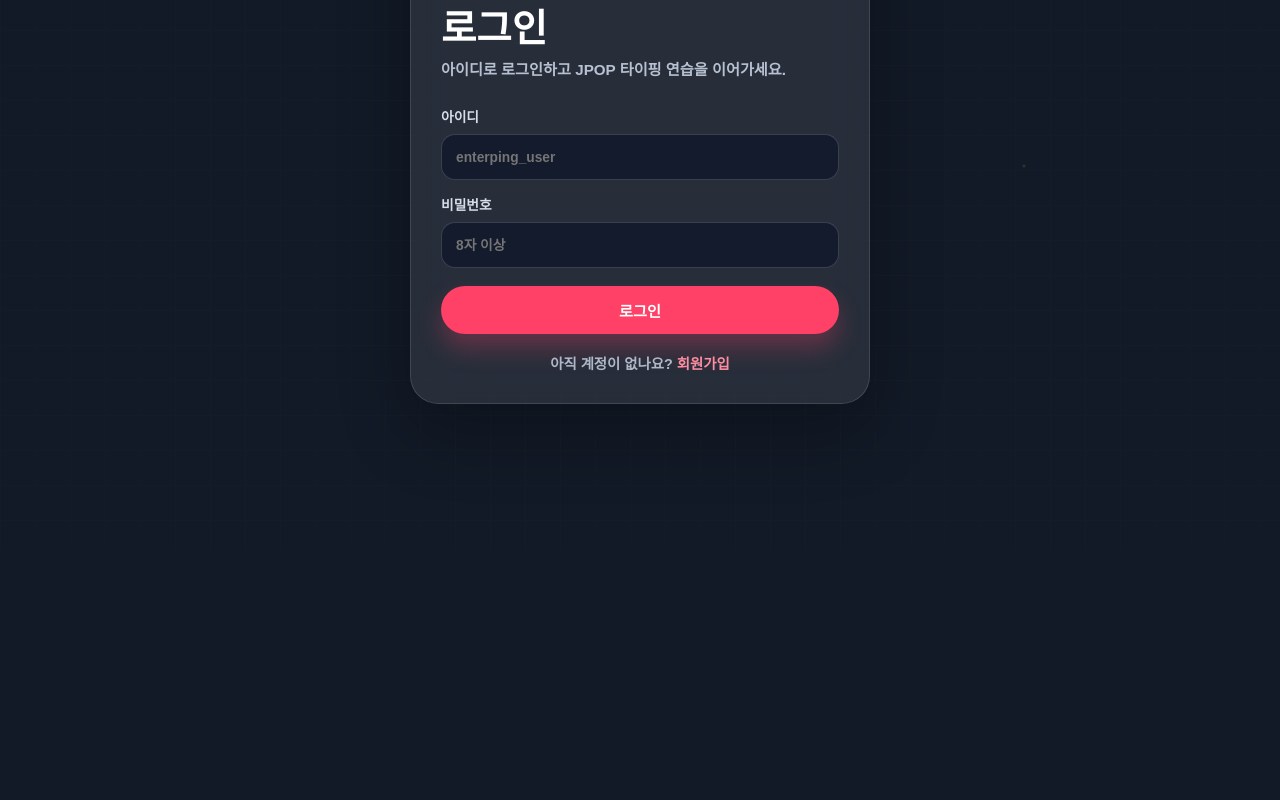
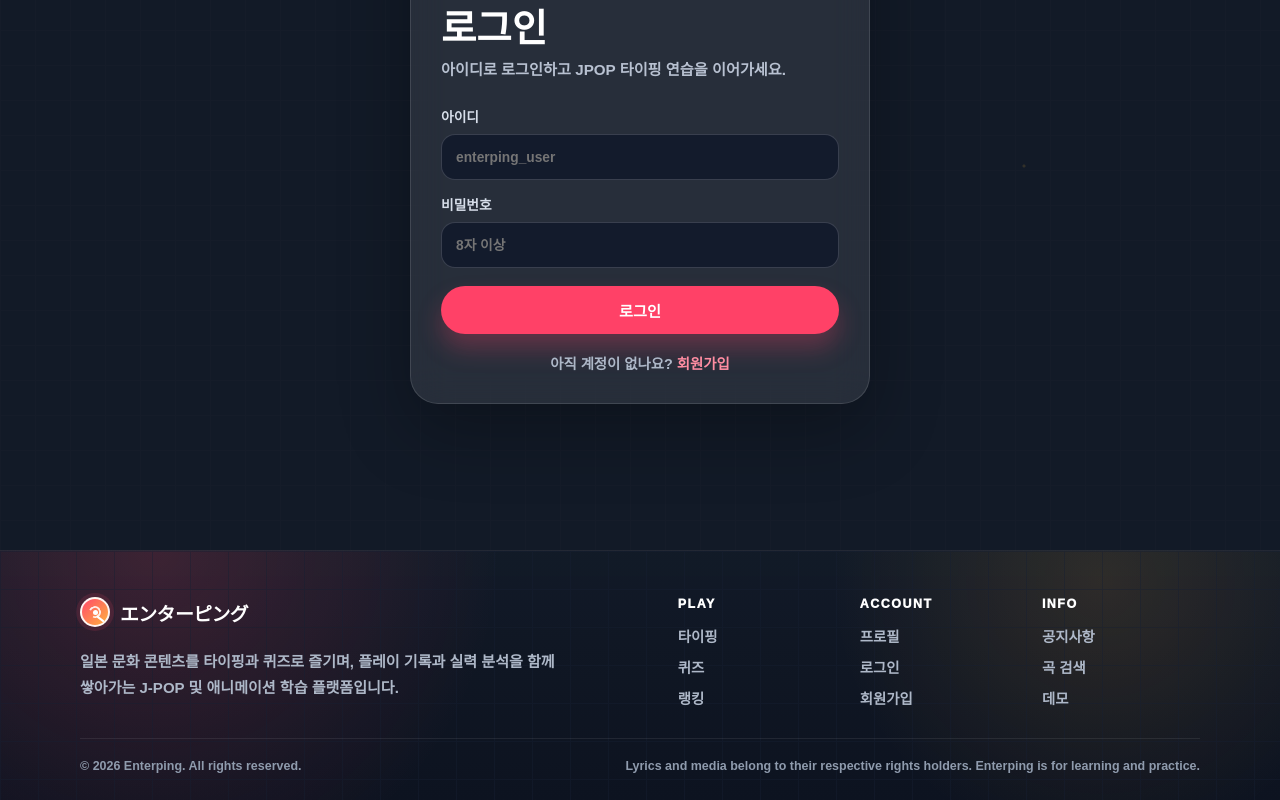
Before and after one commit to Bauhaus-K/enterping, a Next.js app: page /login in a window 1280 px wide. Shown: the part 302-1102 px from the top of the page. Before the commit the page ends 852 px from the top, so only its background shows below. Built offline with nearby package versions, Linux system fonts and the light colour scheme; no server answers.

Commit message:
Add site footer

```diff
--- a/src/app/layout.tsx
+++ b/src/app/layout.tsx
@@ -2,6 +2,7 @@ import type { Metadata } from "next";
 import type { ReactNode } from "react";
 
 import { RewardNotificationCenter } from "../components/RewardNotificationCenter";
+import { SiteFooter } from "../components/SiteFooter";
 import { SiteHeader } from "../components/SiteHeader";
 import "./globals.css";
 
@@ -16,6 +17,7 @@ export default function RootLayout({ children }: { children: ReactNode }) {
       <body>
         <SiteHeader />
         {children}
+        <SiteFooter />
         <RewardNotificationCenter />
       </body>
     </html>
--- /dev/null
+++ b/src/components/SiteFooter.module.css
@@ -0,0 +1,208 @@
+.footer {
+  position: relative;
+  overflow: hidden;
+  color: #f8fafc;
+  background:
+    radial-gradient(circle at 12% 0%, rgba(255, 73, 107, 0.18), transparent 30%),
+    radial-gradient(circle at 86% 12%, rgba(255, 178, 62, 0.12), transparent 24%),
+    linear-gradient(180deg, rgba(18, 26, 39, 0.98), #0d1320);
+  border-top: 1px solid rgba(255, 255, 255, 0.09);
+  font-family: "Pretendard", "Noto Sans KR", "Noto Sans JP", sans-serif;
+}
+
+.footer::before {
+  position: absolute;
+  inset: 0;
+  background:
+    linear-gradient(#172033 1px, transparent 1px),
+    linear-gradient(90deg, #172033 1px, transparent 1px);
+  background-size: 38px 38px;
+  content: "";
+  opacity: 0.42;
+  pointer-events: none;
+}
+
+.inner,
+.bottomBar {
+  position: relative;
+  z-index: 1;
+  width: min(1120px, calc(100% - 48px));
+  margin: 0 auto;
+}
+
+.inner {
+  display: grid;
+  grid-template-columns: minmax(260px, 1fr) minmax(420px, 0.95fr);
+  gap: 48px;
+  padding: 46px 0 30px;
+}
+
+.brandBlock {
+  max-width: 560px;
+}
+
+.brand {
+  display: inline-flex;
+  align-items: center;
+  gap: 10px;
+  color: #ffffff;
+  text-decoration: none;
+}
+
+.brand strong {
+  font-size: 1.18rem;
+  font-weight: 1000;
+  letter-spacing: -0.03em;
+}
+
+.logoMark {
+  position: relative;
+  display: inline-flex;
+  align-items: center;
+  justify-content: center;
+  width: 30px;
+  height: 30px;
+  overflow: hidden;
+  border: 2px solid rgba(255, 255, 255, 0.92);
+  border-radius: 999px;
+  background: linear-gradient(135deg, #ff496b, #ffb23e);
+  box-shadow: 0 0 0 4px rgba(255, 73, 107, 0.12);
+}
+
+.logoMark::before,
+.logoMark::after,
+.logoMark span {
+  position: absolute;
+  content: "";
+}
+
+.logoMark::before {
+  inset: 7px;
+  border: 2px solid rgba(255, 255, 255, 0.88);
+  border-left-color: transparent;
+  border-radius: 999px;
+  background: transparent;
+  transform: rotate(-24deg);
+}
+
+.logoMark::after {
+  width: 5px;
+  height: 5px;
+  border-radius: 999px;
+  background: #ffffff;
+}
+
+.logoMark span {
+  right: 3px;
+  bottom: 5px;
+  width: 9px;
+  height: 2px;
+  border-radius: 999px;
+  background: #ffffff;
+  transform: rotate(38deg);
+}
+
+.brandBlock p {
+  max-width: 520px;
+  margin: 18px 0 0;
+  color: #aeb8c8;
+  font-size: 0.94rem;
+  font-weight: 680;
+  line-height: 1.75;
+  word-break: keep-all;
+}
+
+.navGrid {
+  display: grid;
+  grid-template-columns: repeat(3, minmax(0, 1fr));
+  gap: 24px;
+}
+
+.navGrid div {
+  display: grid;
+  align-content: start;
+  gap: 10px;
+}
+
+.navGrid h2 {
+  margin: 0 0 4px;
+  color: #ffffff;
+  font-size: 0.78rem;
+  font-weight: 1000;
+  letter-spacing: 0.12em;
+  text-transform: uppercase;
+}
+
+.navGrid a {
+  width: fit-content;
+  color: #aeb8c8;
+  font-size: 0.9rem;
+  font-weight: 780;
+  text-decoration: none;
+  transition: color 160ms ease, transform 160ms ease;
+}
+
+.navGrid a:hover {
+  color: #ff8da2;
+  transform: translateX(2px);
+}
+
+.bottomBar {
+  display: flex;
+  align-items: center;
+  justify-content: space-between;
+  gap: 18px;
+  padding: 18px 0 24px;
+  border-top: 1px solid rgba(255, 255, 255, 0.08);
+}
+
+.bottomBar p {
+  margin: 0;
+  color: #8f9bad;
+  font-size: 0.78rem;
+  font-weight: 760;
+  line-height: 1.5;
+}
+
+.bottomBar p:last-child {
+  text-align: right;
+}
+
+@media (max-width: 760px) {
+  .inner {
+    grid-template-columns: 1fr;
+    gap: 30px;
+    padding: 36px 0 24px;
+  }
+
+  .navGrid {
+    grid-template-columns: repeat(3, minmax(0, 1fr));
+    gap: 16px;
+  }
+
+  .bottomBar {
+    display: grid;
+  }
+
+  .bottomBar p:last-child {
+    text-align: left;
+  }
+}
+
+@media (max-width: 520px) {
+  .inner,
+  .bottomBar {
+    width: min(100% - 28px, 1120px);
+  }
+
+  .navGrid {
+    grid-template-columns: 1fr;
+  }
+
+  .navGrid div {
+    padding: 14px;
+    border: 1px solid rgba(255, 255, 255, 0.09);
+    border-radius: 18px;
+    background: rgba(255, 255, 255, 0.055);
+  }
+}
--- /dev/null
+++ b/src/components/SiteFooter.tsx
@@ -0,0 +1,52 @@
+import Link from "next/link";
+
+import styles from "./SiteFooter.module.css";
+
+const currentYear = new Date().getFullYear();
+
+export function SiteFooter() {
+  return (
+    <footer className={styles.footer}>
+      <div className={styles.inner}>
+        <section className={styles.brandBlock} aria-label="Enterping footer brand">
+          <Link className={styles.brand} href="/" aria-label="Enterping home">
+            <span className={styles.logoMark} aria-hidden="true">
+              <span />
+            </span>
+            <strong>エンターピング</strong>
+          </Link>
+          <p>
+            일본 문화 콘텐츠를 타이핑과 퀴즈로 즐기며, 플레이 기록과 실력 분석을 함께 쌓아가는
+            J-POP 및 애니메이션 학습 플랫폼입니다.
+          </p>
+        </section>
+
+        <nav className={styles.navGrid} aria-label="Footer navigation">
+          <div>
+            <h2>Play</h2>
+            <Link href="/typing">타이핑</Link>
+            <Link href="/quiz">퀴즈</Link>
+            <Link href="/ranking">랭킹</Link>
+          </div>
+          <div>
+            <h2>Account</h2>
+            <Link href="/profile">프로필</Link>
+            <Link href="/login">로그인</Link>
+            <Link href="/signup">회원가입</Link>
+          </div>
+          <div>
+            <h2>Info</h2>
+            <Link href="/notices">공지사항</Link>
+            <Link href="/search">곡 검색</Link>
+            <Link href="/demo">데모</Link>
+          </div>
+        </nav>
+      </div>
+
+      <div className={styles.bottomBar}>
+        <p>© {currentYear} Enterping. All rights reserved.</p>
+        <p>Lyrics and media belong to their respective rights holders. Enterping is for learning and practice.</p>
+      </div>
+    </footer>
+  );
+}
```
